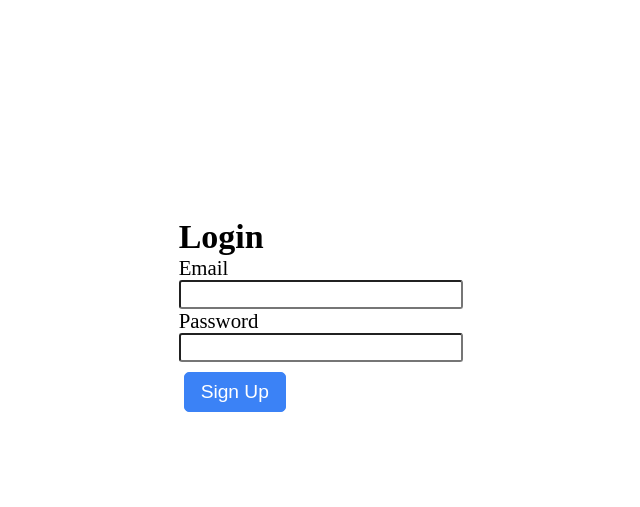
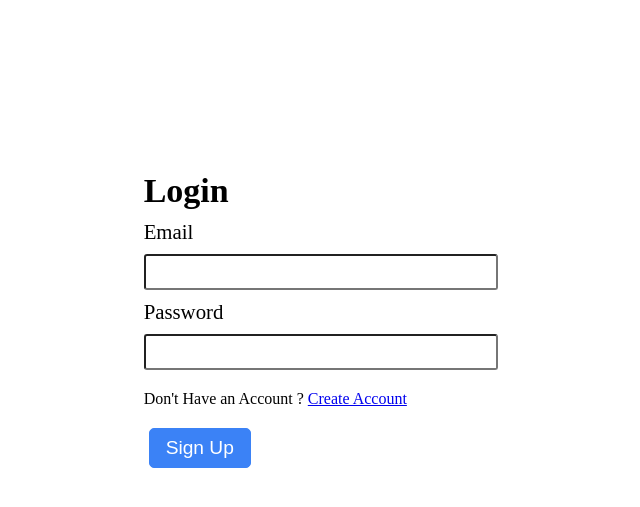
Before and after one commit to Ryan3389/authentication, a Spring Boot app: page /login in a window 1280 px wide. Shown: the top 507 px of the page, without its empty margins (319-959 px from the left). Run offline with Spring Boot 4, Linux system fonts and the light colour scheme; some of the project's set-up classes (security, data sources, template engines, error pages and the like) are left out, and stand-ins take their place.

Commit message:
added page redirect for account creation, added message to page for successful login

```diff
--- a/src/main/resources/static/index.html
+++ b/src/main/resources/static/index.html
@@ -2,7 +2,7 @@
 <html lang="en" xmlns:th="http://www.thymeleaf.org">
 <head>
   <meta charset="UTF-8">
-  <title>Title</title>
+  <title>Authentication</title>
   <link rel="stylesheet" href="styles.css"/>
 </head>
 <body>
--- a/src/main/resources/static/login.html
+++ b/src/main/resources/static/login.html
@@ -2,7 +2,7 @@
 <html lang="en">
 <head>
   <meta charset="UTF-8">
-  <title>Title</title>
+  <title>Login</title>
   <link rel="stylesheet" href="styles.css"/>
 </head>
 <body>
@@ -28,6 +28,7 @@
               class="input"
       />
     </div>
+    <p class="form-redirect-para">Don't Have an Account ? <a href="/signup">Create Account</a></p>
     <input type="submit" value="Sign Up"/>
   </form>
 </section>
--- a/src/main/resources/static/login.js
+++ b/src/main/resources/static/login.js
@@ -25,9 +25,17 @@ async function handleLoginUser(e){
         }
 
         const data = await response.json()
-        console.log(data)
+        displayMessage(data.status)
+        // console.log(data.status)
     }
     catch (error) {
         console.error(error)
     }
 }
+
+function displayMessage(message){
+    const paragraphElement = document.createElement("p")
+    const text = document.createTextNode(message)
+    paragraphElement.appendChild(text)
+    document.body.appendChild(paragraphElement)
+}
--- a/src/main/resources/static/signup.html
+++ b/src/main/resources/static/signup.html
@@ -2,7 +2,7 @@
 <html lang="en" xmlns:th="http://www.thymeleaf.org">
 <head>
   <meta charset="UTF-8">
-  <title>Title</title>
+  <title>Create Account</title>
   <link rel="stylesheet" href="styles.css"/>
 </head>
 <body>
@@ -36,6 +36,7 @@
               class="input"
       />
     </div>
+    <p class="form-redirect-para">Already have an account ? <a href="/login">Login</a></p>
     <input type="submit" value="Sign Up"/>
   </form>
 </section>
--- a/src/main/resources/static/signup.js
+++ b/src/main/resources/static/signup.js
@@ -28,6 +28,7 @@ async function handleFormSubmit(e){
         }
         console.log("Success: data below: ")
         const data = await response.json()
+        window.location.assign("/verify")
         console.log(data)
     }
     catch (error) {
--- a/src/main/resources/static/styles.css
+++ b/src/main/resources/static/styles.css
@@ -54,18 +54,27 @@ input[type="submit"]{
     border-radius: 5px;
     font-size: 1.2rem;
     border: 1px solid #3B82F6;
+    cursor: pointer;
 }
 
 .input{
     padding: 5px 10px;
     border-radius: 3px;
+    font-size: 1.2rem;
+    margin: 10px 0;
+
 }
 
 form h1{
     font-size: 2.125rem;
+    margin: 10px 0;
 }
 
 label{
     font-size: 1.3rem;
     margin-bottom: 5px;
 }
+
+.form-redirect-para{
+    margin: 10px 0;
+}
```
Also changed, not shown: src/main/resources/static/verify.js (+8 -1 lines).
